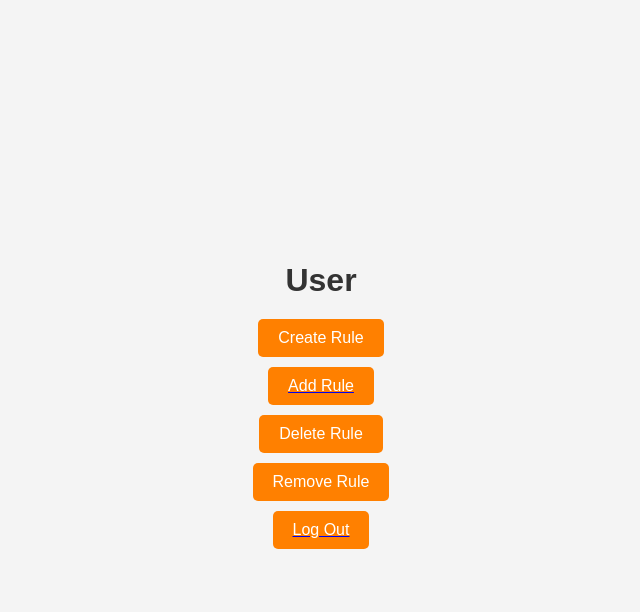
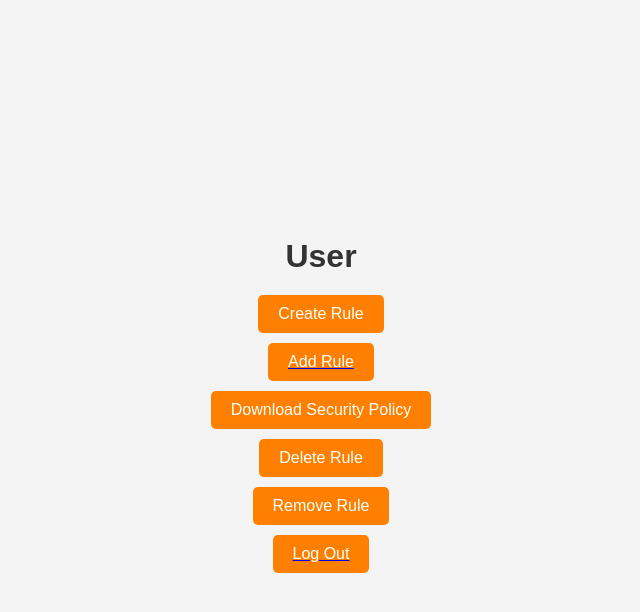
Before and after one commit to aluna4/CSC190, a Django app: page /user/ in a window 1280 px wide. Shown: the top 612 px of the page, without its empty margins (319-959 px from the left). Run offline with Django 4.2, Linux system fonts and the light colour scheme.

Commit message:
added policy download

```diff
--- a/PhoenixFirewall/main/templates/User.html
+++ b/PhoenixFirewall/main/templates/User.html
@@ -49,6 +49,12 @@
         <button>Add Rule</button>
     </a>
 
+    <form action="{% url 'get_pan_security_config' %}" method="post">
+        {% csrf_token %}
+        <button type="submit">Download Security Policy</button>
+    </form>
+
+
     <button id="delete-rule">Delete Rule</button>
     <button id="remove-rule">Remove Rule</button>
 
--- a/PhoenixFirewall/main/urls.py
+++ b/PhoenixFirewall/main/urls.py
@@ -9,5 +9,7 @@ urlpatterns = [
     # add rule url
     path("add_rule/", views.add_rule, name="add_rule"),
     #user url
-    path("user/", views.user_view, name="user")
+    path("user/", views.user_view, name="user"),
+    #download config
+    path("get_pan_security_config/", views.get_pan_security_config, name="get_pan_security_config")
 ]
--- a/PhoenixFirewall/main/views.py
+++ b/PhoenixFirewall/main/views.py
@@ -1,9 +1,23 @@
+import os
+import time
+import datetime
+import requests
+import regex as re
+from dotenv import load_dotenv, find_dotenv
+from django.http import HttpResponse, Http404
+
 from django.contrib import messages
 from django.http import HttpResponse
 from .panorama_api import add_firewall_rule
 from django.shortcuts import render, redirect
 from django.contrib.auth import authenticate, login
 
+
+# Varibles for config
+load_dotenv(find_dotenv())
+USER=os.getenv('PHOENIX_USER')
+PASS=os.getenv('PHOENIX_PASS')
+URL=os.getenv('PAN_URL')
 
 def home(request):
     return render(request, 'homepage.html')
@@ -36,10 +50,55 @@ def add_rule(request):
         port = request.POST.get("port")
 
         # call panorama_api function
-        add_firewall_rule(rule_name, ip, port)
+        # add_firewall_rule(rule_name, ip, port)
+        get_pan_security_config()
 
         # redirect back to home page
         return redirect('add_success')
     else:
         # if not POST then for now just show addrule.html
         return render(request, "AddRule.html")
+
+def _get_api_key(request):
+    # Send POST request to get headers form
+    headers = {"Content-Type":"application/x-www-form-urlencoded"}
+    data = {"user":f"{USER}", "password":f"{PASS}"}
+    r = requests.post(f"{URL}api/?type=keygen", data=data, headers=headers, verify=False)
+
+    # Parse key with regex
+    key = re.search("<key>(\w+==)<", r.text)
+
+    # Return key from function
+    return(key.group(1))
+
+
+# Function to get Django to download the file
+def _download_config(request):
+    file_path = '/tmp/security_policies.txt'
+    # Open the file in binary mode
+    with open(file_path, 'r') as file:
+        # Set the content type to the appropriate file type (text/plain for .txt files)
+        response = HttpResponse(file, content_type='text/plain')
+        # Set the Content-Disposition header to attach the file as a download
+        response['Content-Disposition'] = 'attachment; filename="security_policies.txt"'
+        return response
+
+# Function to grab config from PAN
+def get_pan_security_config(request):
+    # Generate API key for authentication
+    key = _get_api_key(request)
+
+    # Pull config file
+    headers = {"X-PAN-KEY":key}
+    security_policies = requests.post(f"{URL}/api?type=config&action=get&xpath=/config/devices/entry/vsys/entry[@name='vsys1']&key={key}", headers=headers, verify=False)
+
+    # Write config file to /tmp/
+    with open('/tmp/security_policies.txt', 'w') as config_file:
+        config_file.write(security_policies.text)
+
+    # Download config
+    return (_download_config(request))
+
+    # Delete config off server
+    #time.sleep(3)
+    #os.remove("/tmp/firewall-config.xml")
--- a/requirements.txt
+++ b/requirements.txt
@@ -8,6 +8,7 @@ idna==3.6
 pan-os-python==1.11.0
 pan-python==0.17.0
 python-dotenv==1.0.0
+regex==2023.12.25
 requests==2.31.0
 six==1.16.0
 soupsieve==2.5
```
Also changed, not shown: PhoenixFirewall/main/models.py (+0 -47 lines), PhoenixFirewall/db.sqlite3, README.md.
